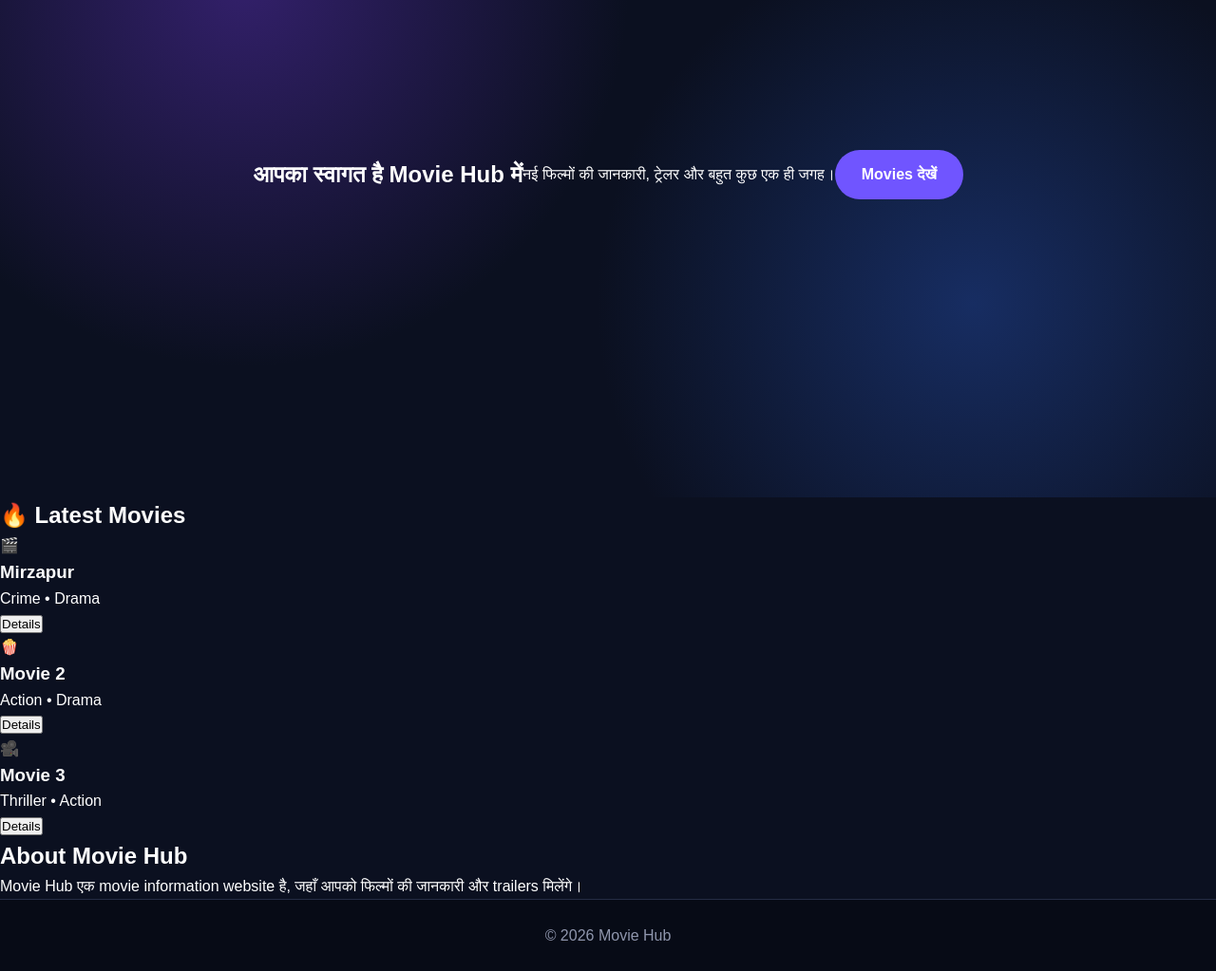
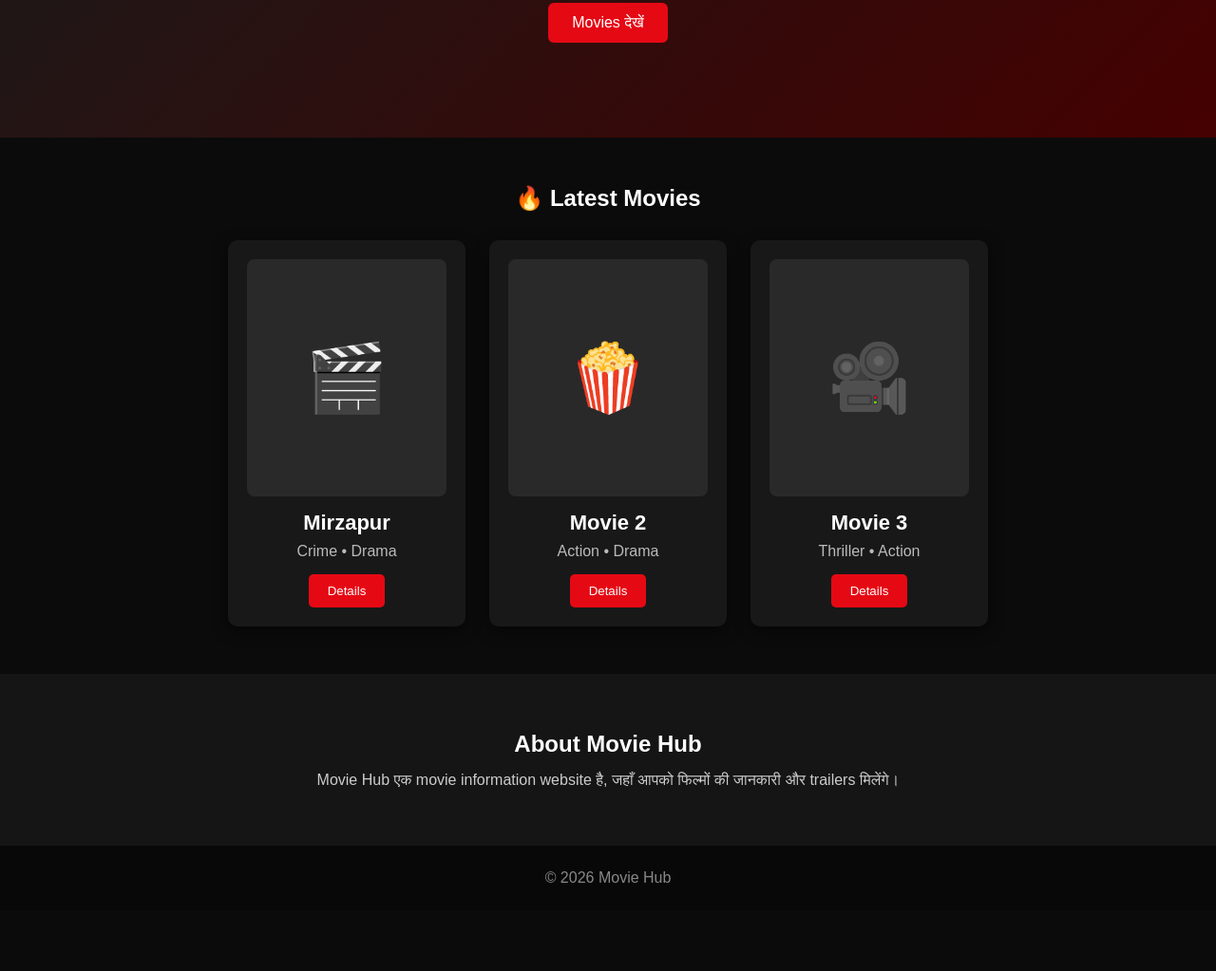
Before and after one commit to sharmaa70951-cyber/My--first-website-, a plain HTML site: page index.html in a window 1280 px wide. Shown: the part 289-1312 px from the top of the page at 95% size. After the commit the page ends 1248 px from the top, so only its background shows below. Drawn offline with Linux system fonts and the light colour scheme.

Commit message:
Update style.css

```diff
--- a/style.css
+++ b/style.css
@@ -4,202 +4,147 @@
   box-sizing: border-box;
 }
 
-html {
-  scroll-behavior: smooth;
+body {
+  font-family: Arial, sans-serif;
+  background: #0b0b0b;
+  color: white;
 }
 
-body {
-  font-family: Arial, sans-serif;
-  background: #0b1020;
-  color: #ffffff;
-  line-height: 1.6;
+header {
+  background: #111;
+  padding: 20px;
+  display: flex;
+  justify-content: space-between;
+  align-items: center;
+  position: sticky;
+  top: 0;
 }
 
-.navbar {
-  position: sticky;
-  top: 0;
-  z-index: 100;
-  min-height: 70px;
-  padding: 0 7%;
-  display: flex;
-  align-items: center;
-  justify-content: space-between;
-  background: rgba(11, 16, 32, 0.95);
-  border-bottom: 1px solid #252c45;
-}
-
-.logo {
-  font-size: 25px;
-  font-weight: 800;
-  letter-spacing: 1px;
-}
-
-.logo span {
-  color: #7c5cff;
-}
-
-nav {
-  display: flex;
-  gap: 25px;
+header h1 {
+  color: #ff3030;
 }
 
 nav a {
-  color: #ffffff;
+  color: white;
   text-decoration: none;
-  font-weight: 600;
+  margin-left: 20px;
 }
 
 nav a:hover {
-  color: #8d75ff;
+  color: #ff3030;
 }
 
 .hero {
-  min-height: 85vh;
-  display: flex;
-  align-items: center;
-  justify-content: center;
   text-align: center;
-  padding: 60px 7%;
-  background:
-    radial-gradient(circle at 20% 20%, #33206b 0, transparent 35%),
-    radial-gradient(circle at 80% 70%, #172d62 0, transparent 35%),
-    #0b1020;
+  padding: 100px 20px;
+  background: linear-gradient(135deg, #1a1a1a, #450000);
 }
 
-.hero-content {
-  max-width: 850px;
+.hero h2 {
+  font-size: 42px;
+  margin-bottom: 15px;
 }
 
-.tag {
-  color: #9b88ff;
-  font-weight: 700;
-  letter-spacing: 3px;
-  margin-bottom: 18px;
-}
-
-h1 {
-  font-size: clamp(40px, 7vw, 75px);
-  line-height: 1.1;
-  margin-bottom: 25px;
-}
-
-h1 span {
-  color: #8d75ff;
-}
-
-.subtitle {
-  max-width: 650px;
-  margin: 0 auto 30px;
-  color: #c8cce0;
+.hero p {
   font-size: 18px;
+  margin-bottom: 30px;
 }
 
 .btn {
   display: inline-block;
-  padding: 13px 28px;
-  border-radius: 30px;
-  background: #7055ff;
+  background: #e50914;
   color: white;
+  padding: 12px 25px;
+  border-radius: 6px;
   text-decoration: none;
-  font-weight: 700;
-  transition: 0.2s;
 }
 
-.btn:hover {
-  transform: translateY(-2px);
-  background: #856fff;
+.movies {
+  padding: 50px 20px;
+  text-align: center;
 }
 
-.section {
-  padding: 90px 7%;
-  text-align: center;
-  max-width: 1100px;
-  margin: auto;
+.movies h2 {
+  margin-bottom: 30px;
 }
 
-.section h2 {
-  font-size: 38px;
-  margin-bottom: 18px;
+.movie-container {
+  display: flex;
+  justify-content: center;
+  gap: 25px;
+  flex-wrap: wrap;
 }
 
-.section > p {
-  color: #b9bfd4;
-  max-width: 700px;
-  margin: auto;
+.movie-card {
+  background: #181818;
+  width: 250px;
+  padding: 20px;
+  border-radius: 10px;
+  box-shadow: 0 5px 15px rgba(0,0,0,0.5);
 }
 
-.cards {
-  display: grid;
-  grid-template-columns: repeat(3, 1fr);
-  gap: 22px;
-  margin-top: 40px;
+.poster {
+  height: 250px;
+  background: #292929;
+  display: flex;
+  align-items: center;
+  justify-content: center;
+  font-size: 70px;
+  border-radius: 8px;
+  margin-bottom: 15px;
 }
 
-.card {
-  padding: 30px 22px;
-  background: #151b30;
-  border: 1px solid #29314e;
-  border-radius: 18px;
-  transition: 0.2s;
+.movie-card h3 {
+  font-size: 22px;
+  margin-bottom: 8px;
 }
 
-.card:hover {
-  transform: translateY(-6px);
-  border-color: #7055ff;
+.movie-card p {
+  color: #bbb;
+  margin-bottom: 15px;
 }
 
-.icon {
-  font-size: 40px;
-  margin-bottom: 12px;
+.movie-card button {
+  background: #e50914;
+  color: white;
+  border: none;
+  padding: 10px 20px;
+  border-radius: 5px;
+  cursor: pointer;
 }
 
-.card h3 {
-  margin-bottom: 10px;
-  font-size: 22px;
+.about {
+  padding: 60px 20px;
+  text-align: center;
+  background: #151515;
 }
 
-.card p {
-  color: #b9bfd4;
+.about h2 {
+  margin-bottom: 15px;
 }
 
-.contact {
-  padding-bottom: 110px;
-}
-
-.contact .btn {
-  margin-top: 25px;
+.about p {
+  color: #ccc;
 }
 
 footer {
+  text-align: center;
   padding: 25px;
-  text-align: center;
-  background: #070b16;
-  color: #8f96ad;
-  border-top: 1px solid #252c45;
+  background: #080808;
+  color: #888;
 }
 
-@media (max-width: 700px) {
-  .navbar {
-    padding: 15px 5%;
+@media (max-width: 600px) {
+  header {
     flex-direction: column;
-    gap: 12px;
+    gap: 15px;
   }
 
-  nav {
-    gap: 14px;
-    flex-wrap: wrap;
-    justify-content: center;
+  .hero h2 {
+    font-size: 30px;
   }
 
-  .hero {
-    min-height: 78vh;
-  }
-
-  .cards {
-    grid-template-columns: 1fr;
-  }
-
-  .section {
-    padding: 65px 5%;
+  .movie-card {
+    width: 90%;
   }
 }
```
